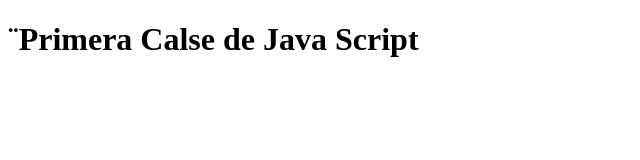
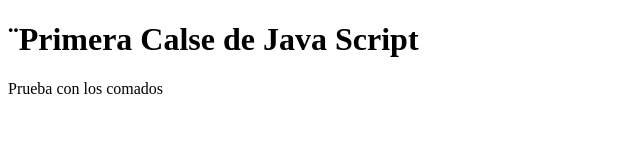
Before and after one commit to GUILLERMOWEB/practicas-numen, a plain HTML site: page Java Script/index.html in a window 1280 px wide. Shown: the whole page, without its empty margins (0-640 px from the left). Drawn offline with Linux system fonts and the light colour scheme.

Commit message:
Agregre un parrafo

```diff
--- a/Java Script/index.html
+++ b/Java Script/index.html
@@ -8,6 +8,7 @@
 </head>
 <body>
     <h1>¨Primera Calse de Java Script</h1>
+    <p>Prueba con los comados</p>
 
 
 
```
